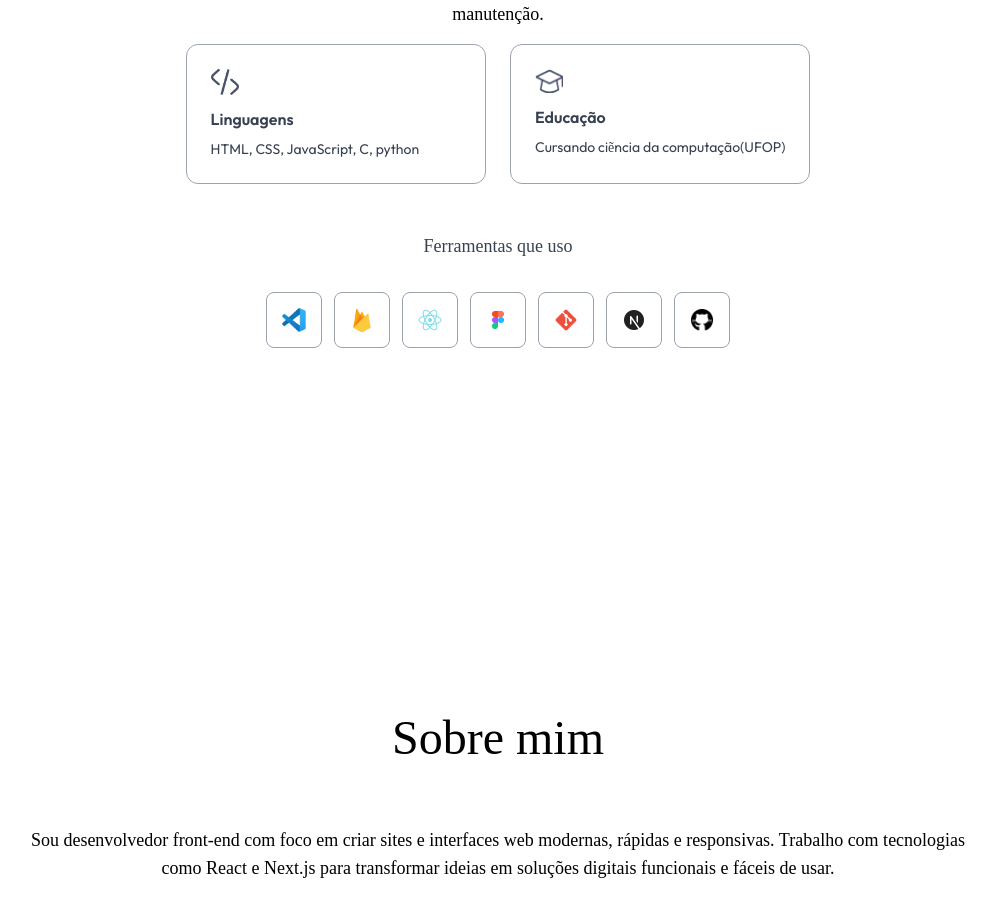
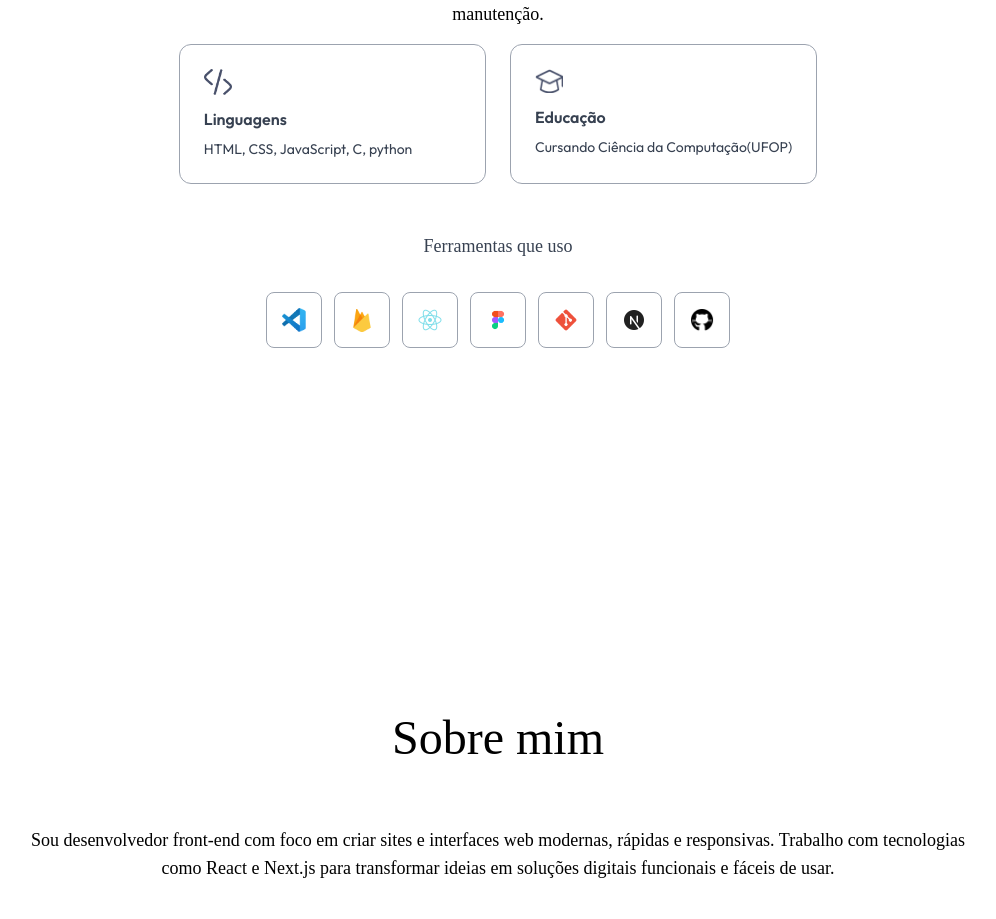
Before and after one commit to lucasFilppe/portf-lio, a Next.js app: page / in a window 1280 px wide. Shown: the part 3660-4579 px from the top of the page, without its empty margins (142-1138 px from the left). Built offline with nearby package versions, Linux system fonts and the light colour scheme; a web font is replaced by a local one.

Commit message:
alrando texto das habilidade

```diff
--- a/assets/assets.js
+++ b/assets/assets.js
@@ -184,7 +184,7 @@ export const serviceData = [
 
 export const infoList = [
     { icon: assets.code_icon, iconDark: assets.code_icon_dark, title: 'Linguagens', description: 'HTML, CSS, JavaScript, C, python' },
-    { icon: assets.edu_icon, iconDark: assets.edu_icon_dark, title: 'Educação', description: 'Cursando ciẽncia da computação(UFOP)' },
+    { icon: assets.edu_icon, iconDark: assets.edu_icon_dark, title: 'Educação', description: 'Cursando Ciência da Computação(UFOP)' },
     //{ icon: assets.project_icon, iconDark: assets.project_icon_dark, title: 'Projetos', description: 'Mais de 20 projetos' }
 ];
 
```
